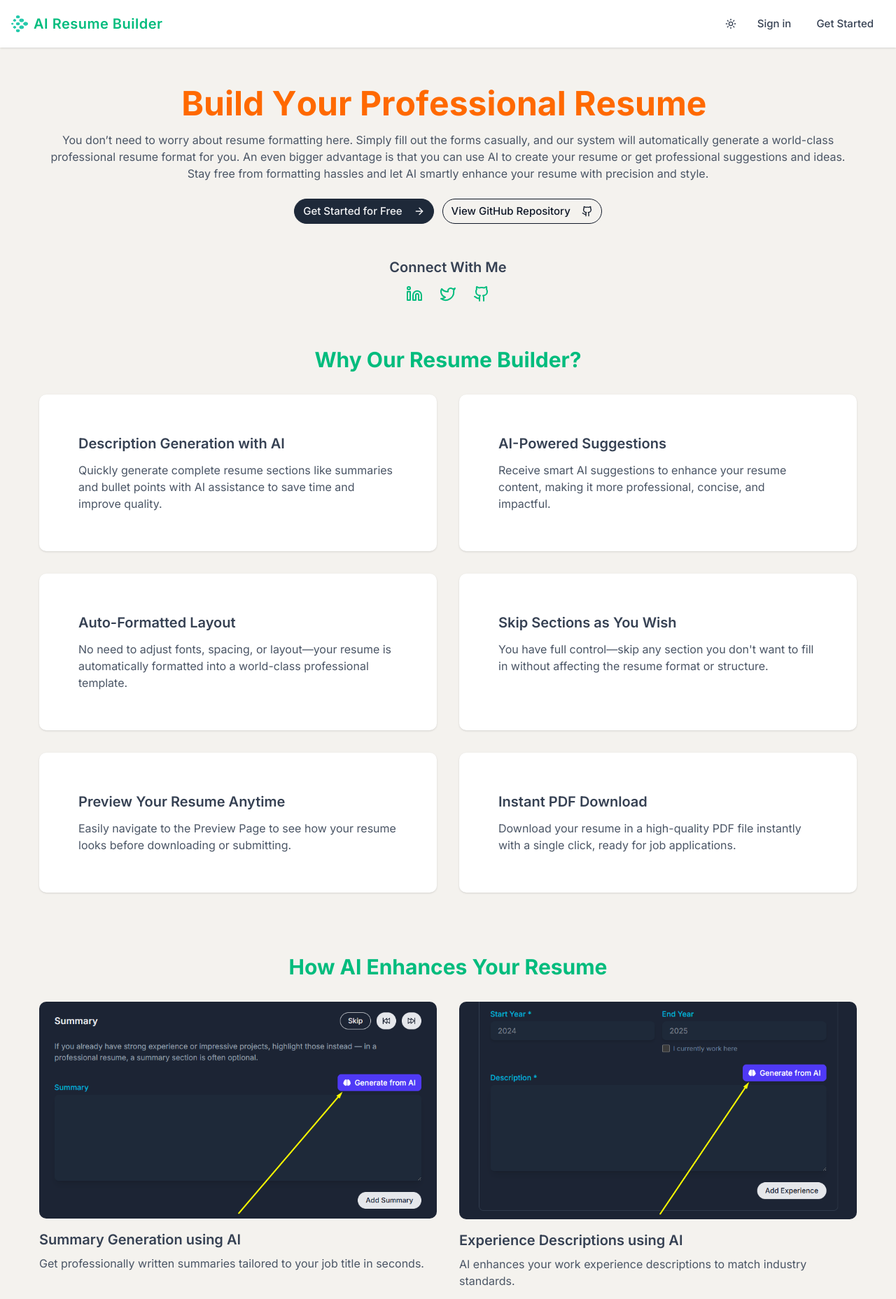
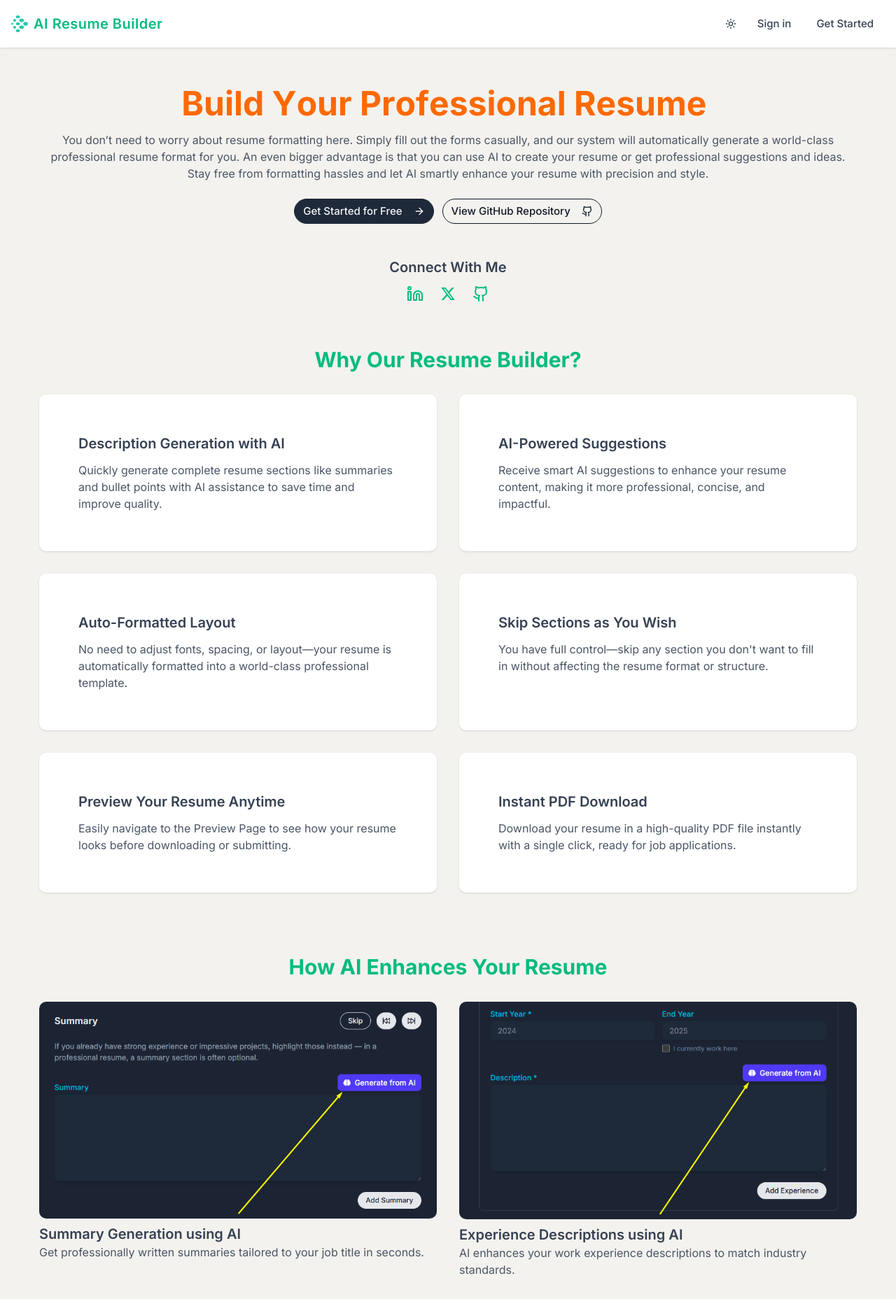
Before and after one commit to Mohosin999/AI-Powered-Resume-Builder-App-FullStack-Next.js, a Next.js app: page / in a window 1280 px wide. Shown: the top 1857 px of the page at 70% size. Built offline with nearby package versions, Linux system fonts and the light colour scheme; no server answers.

Commit message:
refactor: inside home page
add "x" icon instead of "twitter", and add margin for ai features images.

```diff
--- a/src/components/home-page.tsx
+++ b/src/components/home-page.tsx
@@ -1,13 +1,14 @@
 "use client";
 
 import React from "react";
-import { GithubIcon, LinkedinIcon, TwitterIcon } from "lucide-react";
+import Image from "next/image";
+import { GithubIcon, LinkedinIcon } from "lucide-react";
+import { FaXTwitter } from "react-icons/fa6";
 import { Button } from "@/components/ui/button";
 import GetStartedButton from "@/components/ui/get-started-button";
 import { aiFeatures, features } from "./../utils/features";
 import AnimatedHeading from "./animated-heading";
 import GoToTop from "./go-to-top";
-import Image from "next/image";
 
 interface HomePageProps {
   isAuthenticated: boolean;
@@ -66,7 +67,7 @@ const HomePage = ({ isAuthenticated }: HomePageProps) => {
                 <LinkedinIcon className="social-icon-btn" />
               </a>
               <a href="https://x.com/mohosinh99" target="_blank">
-                <TwitterIcon className="social-icon-btn" />
+                <FaXTwitter size={22} className="social-icon-btn" />
               </a>
               <a href="https://github.com/Mohosin999" target="_blank">
                 <GithubIcon className="social-icon-btn" />
@@ -104,7 +105,7 @@ const HomePage = ({ isAuthenticated }: HomePageProps) => {
           <div className="grid grid-cols-1 md:grid-cols-2 gap-4 lg:gap-8">
             {aiFeatures.map((item, index) => (
               <div key={index}>
-                <div className="mb-4">
+                <div className="mb-1 md:mb-2">
                   <Image
                     src={item.image}
                     alt={item.title}
@@ -113,7 +114,7 @@ const HomePage = ({ isAuthenticated }: HomePageProps) => {
                     className="object-cover rounded-lg"
                   />
                 </div>
-                <h2 className="h2 mb-2">{item.title}</h2>
+                <h2 className="h2">{item.title}</h2>
                 <p className="paragraph">{item.description}</p>
               </div>
             ))}
```
